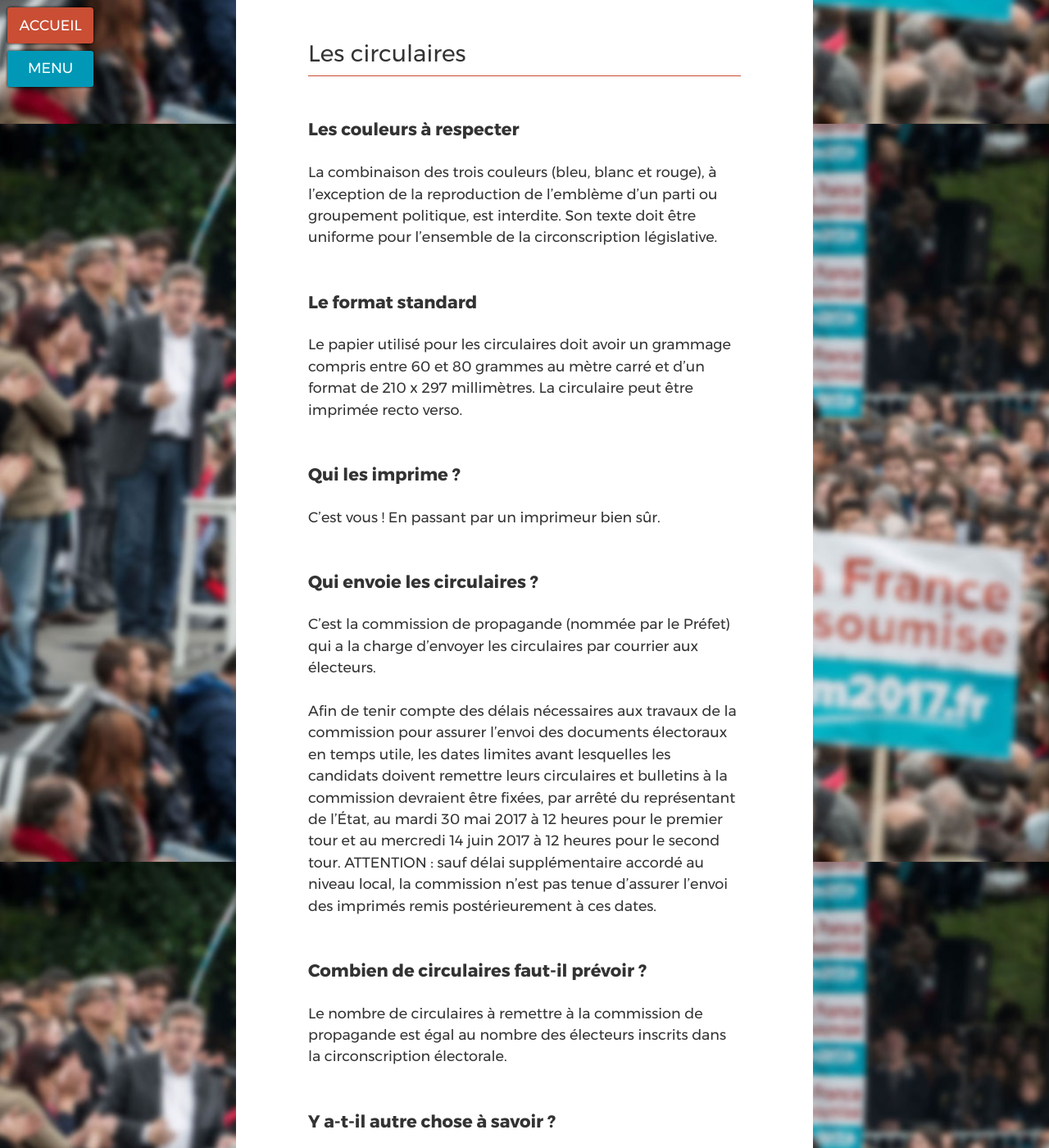
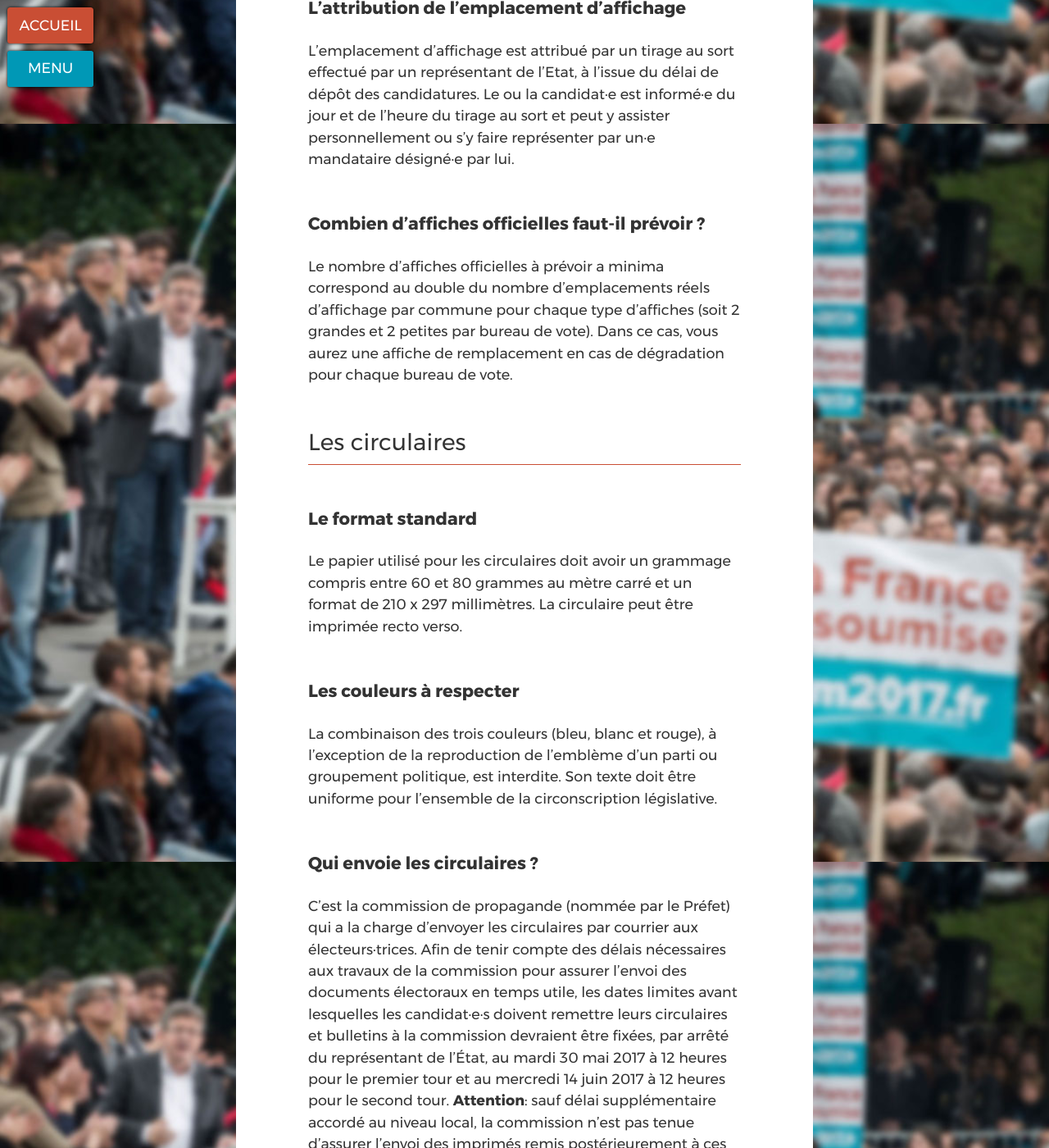
Before and after one commit to ryuran/kitcampagne.fi, a Jekyll site: the page built from _cat_legislatives2017/affiches_circulaires_et_bulletins_de_vote.md, in a window 1280 px wide and 1400 px high, scrolled down 1649 px. Shown: the whole window at 82% size. Built offline with Jekyll 4.4.1, drawn with Linux system fonts in a browser that asks for light colours; some of the changed text lies outside the part shown.

Commit message:
Update affiches_circulaires_et_bulletins_de_vote.md

```diff
--- a/_cat_legislatives2017/affiches_circulaires_et_bulletins_de_vote.md
+++ b/_cat_legislatives2017/affiches_circulaires_et_bulletins_de_vote.md
@@ -7,47 +7,50 @@
 ---
 
 ### Préambule
-Nous n’aborderons pas ici comment financer ou se faire rembourser le montant des affiches, circulaires et bulletins de vote. Cependant vous trouverez de nombreuses informations très utiles à ce sujet dans la section « financer sa campagne ».
+Nous n’aborderons pas ici comment financer ou se faire rembourser le montant des affiches, circulaires et bulletins de vote. Cependant vous trouverez de nombreuses informations utiles à ce sujet dans la section « financer sa campagne » qui sera mis en ligne prochainement.
 
-Nous vous recommandons de faire vérifier vos affiches électorales, bulletins de vote et circulaires auprès de la commission de propagande avant de les faire imprimer. (Pour avoir les coordonnées de la commission de propagande, contactez directement votre Préfecture ou Sous-Préfecture)
+Nous vous recommandons de faire vérifier vos affiches électorales, bulletins de vote et circulaires auprès de la commission de propagande avant de les faire imprimer. Pour avoir les coordonnées de la commission de propagande, contactez directement votre Préfecture.
+
+**Qui imprime les affiches, circulaires et bulletins de vote ?**
+La France Insoumise a proposé à l'ensemble des candidat·e·s de prendre en charge l'impression de ces documents à condiditon de respecter la charte graphique mise à disposition. Cependant, si vous souhaitez réaliser des affiches personnalisées par vos soins, les coûts engagés dans cette démarche seront à votre charge.
+
 
 ## Les affiches
 
 ### Le format standard
-Les affiches doivent avoir une largeur maximale de 594 mm et une hauteur maximale de 841 mm ou un format maximal de 297 mm x 420 mm (affiches annonçant la tenue de réunions électorales).
+Les grandes affiches officielles doivent avoir une largeur maximale de 594 mm et une hauteur maximale de 841 mm.
+Les petites affiches annonçant la tenue de réunions électorales doivent respecter un format maximal de 297 mm x 420 mm.
 
 ### Les couleurs à respecter
 Sont interdites les affiches imprimées sur papier blanc (sauf lorsqu’elles sont recouvertes de caractères ou d’illustrations de couleur) ou celles comprenant une combinaison des couleurs bleu, blanc et rouge à l’exception de la reproduction de l’emblème d’un parti ou groupement politique.
 
 ### Qui les affiche ?
-Les affiches sont apposées par les soins des candidats ou de leurs représentants (donc tout membre de votre groupe d’appui).
+Les affiches sont apposées par les candidat·e·s ou leurs représentant·e·s (tout membre des groupes d’appui de la circonscription).
 
 ### L’attribution de l’emplacement d’affichage
 L’emplacement d’affichage est attribué par un tirage au sort effectué par un représentant de l’Etat, à l’issue du délai de dépôt des candidatures.
-Le candidat est informé du jour et de l’heure du tirage au sort et peut y assister personnellement ou s’y faire représenter par un mandataire désigné par lui.
+Le ou la candidat·e est informé·e du jour et de l’heure du tirage au sort et peut y assister personnellement ou s’y faire représenter par un·e mandataire désigné·e par lui.
 
+### Combien d'affiches officielles faut-il prévoir ?
+Le nombre d'affiches officielles à prévoir a minima correspond au double du nombre d'emplacements réels d'affichage par commune pour chaque type d'affiches (soit 2 grandes et 2 petites par bureau de vote). Dans ce cas, vous aurez une affiche de remplacement en cas de dégradation pour chaque bureau de vote.
 
 ## Les circulaires
+
+### Le format standard
+Le papier utilisé pour les circulaires doit avoir un grammage compris entre 60 et 80 grammes au mètre carré et un format de 210 x 297 millimètres. La circulaire peut être imprimée recto verso.
 
 ### Les couleurs à respecter
 La combinaison des trois couleurs (bleu, blanc et rouge), à l’exception de la reproduction de l’emblème d’un parti ou groupement politique, est interdite. Son texte doit être uniforme pour l’ensemble de la circonscription législative.
 
-### Le format standard
-Le papier utilisé pour les circulaires doit avoir un grammage compris entre 60 et 80 grammes au mètre carré et d’un format de 210 x 297 millimètres. La circulaire peut être imprimée recto verso.
-
-### Qui les imprime ?
-C’est vous ! En passant par un imprimeur bien sûr.
-
 ### Qui envoie les circulaires ?
-C’est la commission de propagande (nommée par le Préfet) qui a la charge d’envoyer les circulaires par courrier aux électeurs.
-
-Afin de tenir compte des délais nécessaires aux travaux de la commission pour assurer l’envoi des documents électoraux en temps utile, les dates limites avant lesquelles les candidats doivent remettre leurs circulaires et bulletins à la commission devraient être fixées, par arrêté du représentant de l’État, au mardi 30 mai 2017 à 12 heures pour le premier tour et au mercredi 14 juin 2017 à 12 heures pour le second tour. ATTENTION : sauf délai supplémentaire accordé au niveau local, la commission n’est pas tenue d’assurer l’envoi des imprimés remis postérieurement à ces dates.
+C’est la commission de propagande (nommée par le Préfet) qui a la charge d’envoyer les circulaires par courrier aux électeurs·trices.
+Afin de tenir compte des délais nécessaires aux travaux de la commission pour assurer l’envoi des documents électoraux en temps utile, les dates limites avant lesquelles les candidat·e·s doivent remettre leurs circulaires et bulletins à la commission devraient être fixées, par arrêté du représentant de l’État, au mardi 30 mai 2017 à 12 heures pour le premier tour et au mercredi 14 juin 2017 à 12 heures pour le second tour. **Attention**: sauf délai supplémentaire accordé au niveau local, la commission n’est pas tenue d’assurer l’envoi des imprimés remis postérieurement à ces dates.
 
 ### Combien de circulaires faut-il prévoir ?
-Le nombre de circulaires à remettre à la commission de propagande est égal au nombre des électeurs inscrits dans la circonscription électorale.
+Le nombre de circulaires à remettre à la commission de propagande est égal au nombre des électeurs·trices inscrit·e·s dans la circonscription électorale.
 
 ### Y a-t-il autre chose à savoir ?
-Oui ! Les circulaires peuvent également être publiées sur Internet. Vous trouverez toutes les infos à ce sujet en téléchargeant le [guide officiel du candidat](http://www.interieur.gouv.fr/content/download/102271/806359/file/M%C3%A9mento%20du%20candidat%20aux%20%C3%A9lections%20l%C3%A9gislatives%202017%20V4.pdf).
+Oui, les circulaires peuvent également être publiées sur Internet. Vous trouverez toutes les informations à ce sujet en téléchargeant le [guide officiel du candidat](http://www.interieur.gouv.fr/content/download/102271/806359/file/M%C3%A9mento%20du%20candidat%20aux%20%C3%A9lections%20l%C3%A9gislatives%202017%20V4.pdf).
 
 
 ## Les bulletins de vote
@@ -55,25 +58,21 @@
 Les bulletins doivent être imprimés en une seule couleur (ce qui exclut par exemple l’utilisation du noir et d’une autre couleur sur un même bulletin) au choix du candidat, sur papier blanc.
 
 ### Le format standard
-Les bulletins de vote doivent respecter le format paysage 105 x 148 millimètres et un grammage compris entre 60 et 80 grammes au mètre carré pour le papier utilisé.
-
-### Qui les imprime ?
-L’impression des bulletins est à la charge des candidats.
+Les bulletins de vote doivent respecter le format paysage 105 x 148 millimètres et un grammage compris entre 60 et 80 grammes au mètre carré.
 
 ### Combien de bulletins faut-il prévoir ?
 Le nombre de bulletins de vote doit être au moins égal au double du nombre d’électeurs inscrits.
 
 ### Que doit comporter un bulletin de vote ?
-Les bulletins doivent porter d’abord le nom du candidat, puis l’une des mentions suivantes : « remplaçant » ou « suppléant », suivie du nom du remplaçant.
-Le nom du remplaçant doit être imprimé en caractères de moindres dimensions que celui du candidat.
+Les bulletins doivent porter d’abord le nom du candidat ou de la candidate, puis l’une des mentions suivantes : « remplaçant » ou « suppléant », suivie du nom du remplaçant ou de la remplaçante qui doit être imprimé en caractères de moindres dimensions que celui du candidat ou de la candidate.
 Les noms des candidat·e·s et suppléant·e·s doivent cependant être conformes aux noms d’usage et prénoms usuels portés sur la déclaration de candidature.
 
 ### Peut-on mettre autre chose sur le bulletin de vote ?
-Le bulletin peut comporter le prénom du candidat et celui du remplaçant.
+Le bulletin peut comporter les prénoms du candidat.
 Le bulletin peut comporter des photos, l’emblème d’un ou plusieurs partis ou groupements politiques, sous réserve que ces photos ou emblèmes soient imprimés d’une seule couleur.
 
 ### A qui doit-on remettre les bulletins de vote une fois imprimés ?
 - Soit à la Commission de propagande avant le mardi 30 mai 2017 à 12 heures pour le premier tour et avant le mercredi 14 juin 2017 à 12 heures pour le second tour (nous recommandons d'appeller la préfecture pour bien vérifier).
-- Soit les candidat·es ou leur mandataire, qui peuvent également assurer eux-mêmes la distribution de leurs bulletins de vote en les remettant au maire, au plus tard la veille du scrutin à midi, ou au président du bureau de vote le jour du scrutin.
+- Soit le·la candidat·e ou leur mandataire peut également assurer eux-mêmes la distribution de leurs bulletins de vote en les remettant au maire, au plus tard la veille du scrutin à midi, ou au président du bureau de vote le jour du scrutin.
 
 Source officielle à télécharger (Ministère de l’Intérieur) : [Guide du Candidat](http://www.interieur.gouv.fr/content/download/102271/806359/file/M%C3%A9mento%20du%20candidat%20aux%20%C3%A9lections%20l%C3%A9gislatives%202017%20V4.pdf)
```
